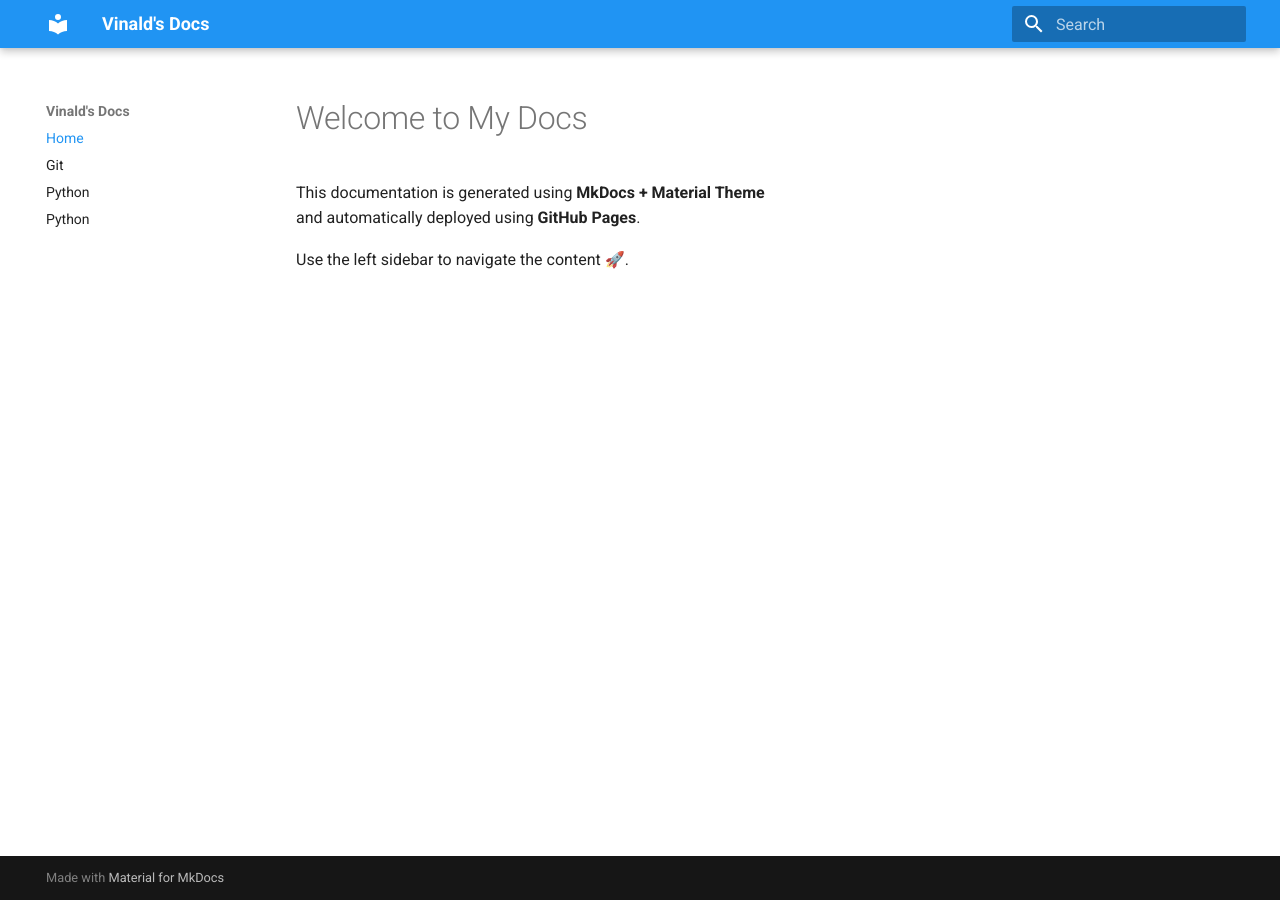
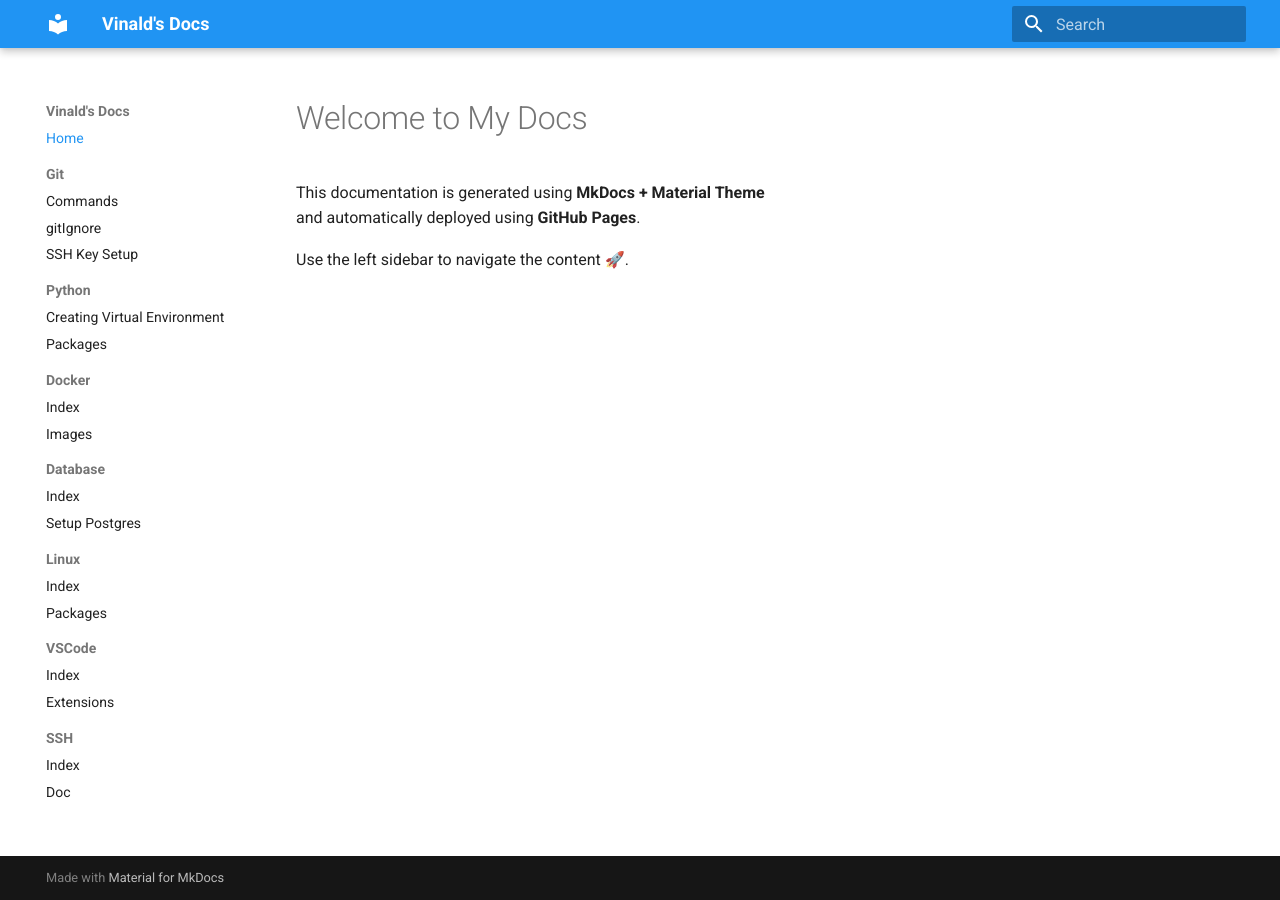
Before and after one commit to Vinald/docs, an MkDocs documentation site: the page built from docs/index.md, in a window 1280 px wide. Built offline with MkDocs 1.6.1 and Material for MkDocs 9.7.7, drawn with Linux system fonts in a browser that asks for light colours.

Commit message:
new structure

```diff
--- a/mkdocs.yml
+++ b/mkdocs.yml
@@ -23,9 +23,28 @@ theme:
 
 nav:
   - Home: index.md
-  - Git: git/commands.md
-  - Python: Python/creating_virtual_environment.md
-  - Python: Python/packages.md
+  - Git:
+      - Commands: git/commands.md
+      - gitIgnore: git/gitIgnore.md
+      - SSH Key Setup: git/ssh_key_setup.md
+  - Python:
+      - Creating Virtual Environment: Python/creating_virtual_environment.md
+      - Packages: Python/packages.md
+  - Docker:
+      - Index: Docker/index.md
+      - Images: Docker/images.md
+  - Database:
+      - Index: Database/index.md
+      - Setup Postgres: Database/setup_postgres_db_in_docker.md
+  - Linux:
+      - Index: Linux/index.md
+      - Packages: Linux/packages.md
+  - VSCode:
+      - Index: VSCode/index.md
+      - Extensions: VSCode/extensions.md
+  - SSH:
+      - Index: ssh/index.md
+      - Doc: ssh/doc.md
 
 plugins:
   - search
```
Also changed, not shown: 2 other files.
